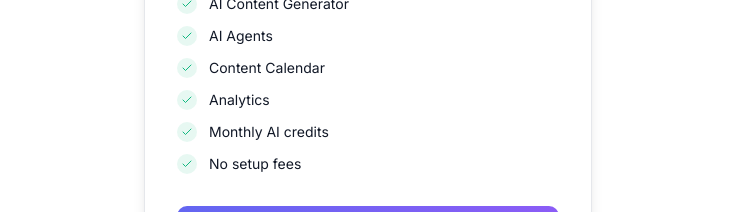
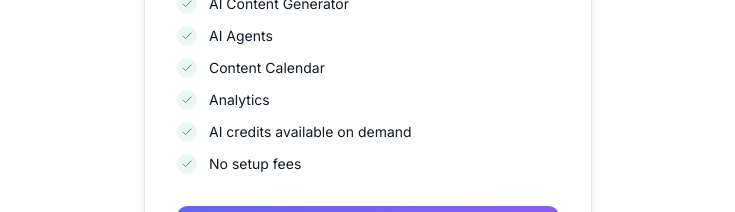
Before and after one commit to scaratigiannantonio-ops/social-ai-pro, a Next.js app: page / in a window 1280 px wide. Shown: the part 6680-6892 px from the top of the page, without its empty margins (272-1007 px from the left). Built offline with nearby package versions, Linux system fonts and the light colour scheme; no server answers.

Commit message:
Update pricing description for clarity

```diff
--- a/components/landing/pricing.tsx
+++ b/components/landing/pricing.tsx
@@ -12,7 +12,7 @@ const features = [
   'AI Agents',
   'Content Calendar',
   'Analytics',
-  'Monthly AI credits',
+  'AI credits available on demand',
   'No setup fees',
 ]
 
```
